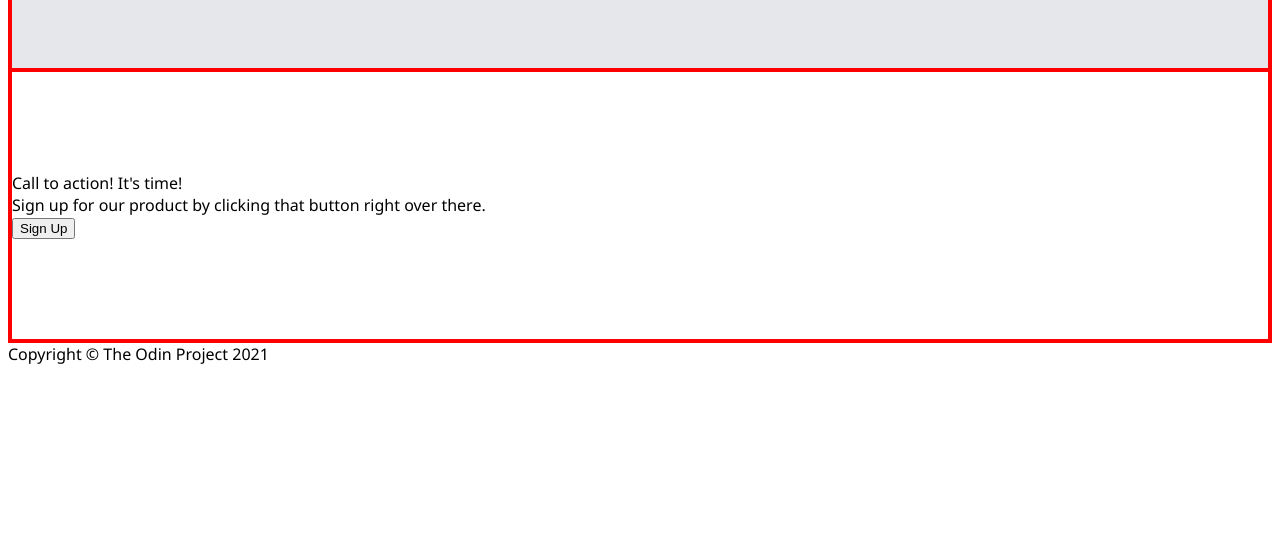
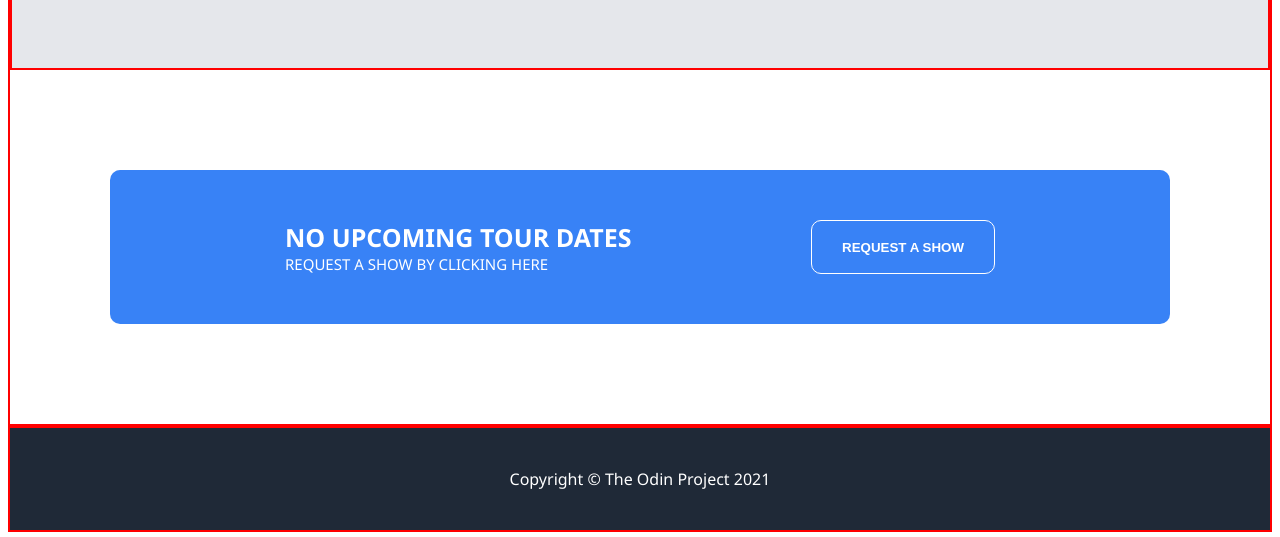
Before and after one commit to anirudhv98/odin-landingpage, a plain HTML site: page index.html in a window 1280 px wide. Shown: the part 1354-1891 px from the top of the page. Before the commit the page ends 1727 px from the top, so only its background shows below. Drawn offline with Linux system fonts and the light colour scheme.

Commit message:
Fixes footer

```diff
--- a/index.html
+++ b/index.html
@@ -70,16 +70,17 @@
                 </div>
         </div>
         <div class="button">
-            <div class="text">
-                <div class="mini-heading">
-                    Call to action! It's time!
+            <div class="inner-button">
+                <div class="text">
+                    <div class="mini-heading">
+                        NO UPCOMING TOUR DATES
+                    </div>
+                    <div class="mini-text">
+                            REQUEST A SHOW BY CLICKING HERE
+                    </div>
                 </div>
-                <div class="mini-text">
-                        Sign up for our product by clicking that button
-                        right over there.
-                </div>
+                <button>REQUEST A SHOW</button>
             </div>
-            <button>Sign Up</button>
         </div>
     </div>
     <div class="footer">
--- a/styles.css
+++ b/styles.css
@@ -141,7 +141,7 @@ body
     justify-content: center;
     align-items: center;
 }
-.quote, .button
+.quote
 {
 
     border : 2px solid red;
@@ -171,6 +171,50 @@ body
     font-weight: bolder;
 }
 
+.button
+{
+    margin: 100px;
+    padding: 50px 25px;
+    background-color: #3882F6;
+    border-radius: 10px;
+}
 
-.information-header-text
-{}
+.inner-button
+{
+    display: flex;
+    justify-content: space-between;
+    margin: 0 150px;
+    color: white;
+}
+
+.inner-button button
+{
+    background-color: #3882F6;
+    color: white;
+    border: 1px solid white;
+    border-radius: 10px;
+    padding:  2px 30px;
+    font-weight: bold;
+}
+
+.button .mini-heading
+{
+    font-weight: bold;
+    font-size: 25px;
+}
+
+.button .mini-text
+{
+    font-size: 15px;
+    font-weight: 400;
+}
+
+.footer
+{
+    border: 2px solid red;
+    background-color: #1F2937;
+    padding: 40px 80px;
+    display: flex;
+    justify-content: center;
+    color: white;
+}
```
